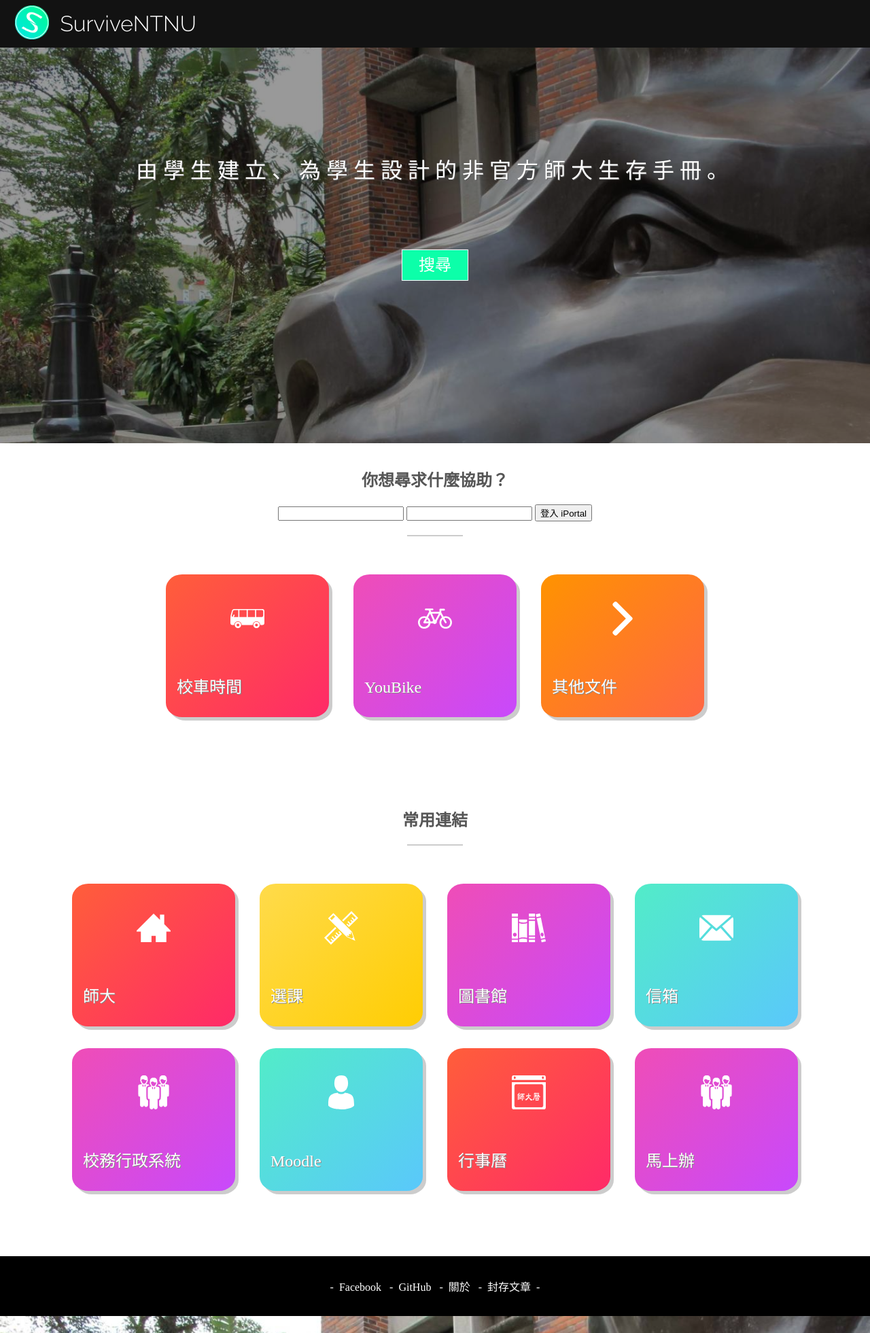
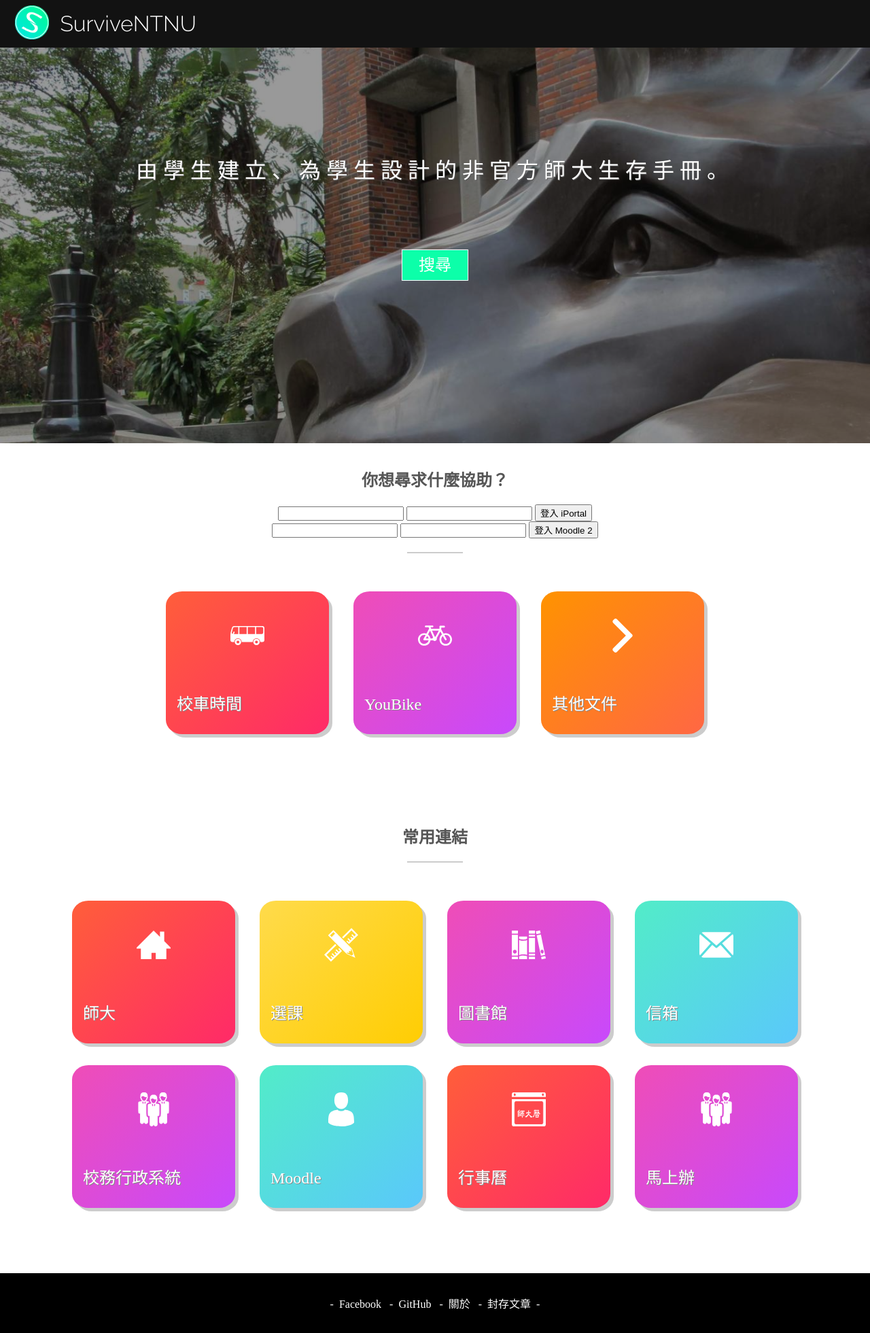
Before and after one commit to as535364/surviveNTNU, a Jekyll site: the page built from index.html, in a window 1280 px wide. Shown: the whole page at 68% size. Built offline with Jekyll 4.4.1, drawn with Linux system fonts in a browser that asks for light colours; nearby versions of some CDN libraries.

Commit message:
added moodle2 front page login
i also fixed the url in fav
ref #69

```diff
--- a/_data/favs.json
+++ b/_data/favs.json
@@ -26,7 +26,7 @@
 	},
 	{
 		"name": "Moodle",
-		"link": "http://moodle.ntnu.edu.tw/",
+		"link": "https://moodle2.ntnu.edu.tw/",
 		"image": "users81.svg"
 	},
 	{
--- a/index.html
+++ b/index.html
@@ -9,7 +9,6 @@ scripts: [protip]
 		<input type="text" class="search_bar" placeholder="搜尋" id="search">
 	</div>
 
-	<!-- 名字應該更廣泛一點 因為這邊不一定是新聞 -->
 	<div class="news" id="highlight-banner"></div>
 
 	<div class="container">
@@ -19,6 +18,11 @@ scripts: [protip]
                 <input name="muid" type="text" />
                 <input name="mpassword" type="password" />
                 <input name="inputsubmit1" type="submit" value="登入 iPortal" />
+            </form>
+			<form action="https://moodle2.ntnu.edu.tw/login/index.php" method="post" name="login">
+				<input name="username" type="text" />
+				<input name="password" type="password" />
+				<input type="submit" value="登入 Moodle 2" />
             </form>
 			<hr>
             {% for order in site.data.order.homepage %}
```
